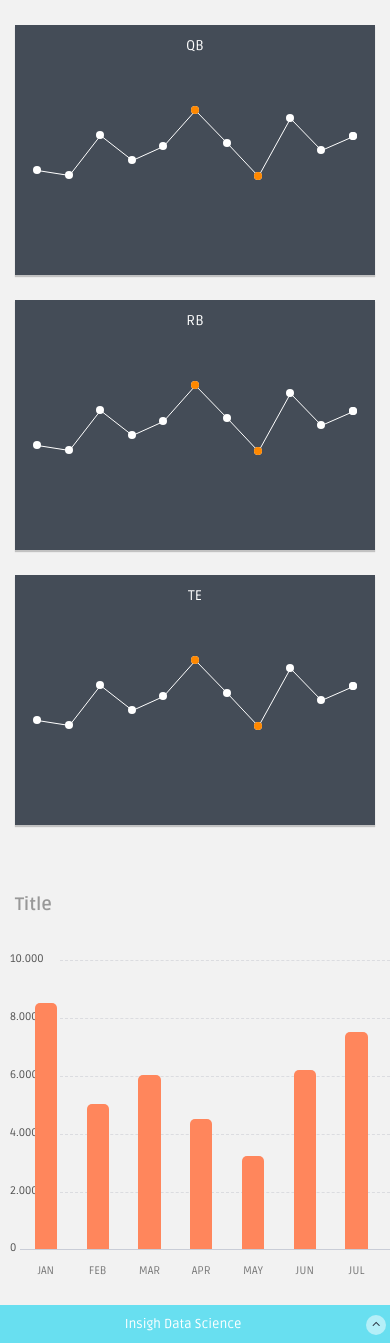
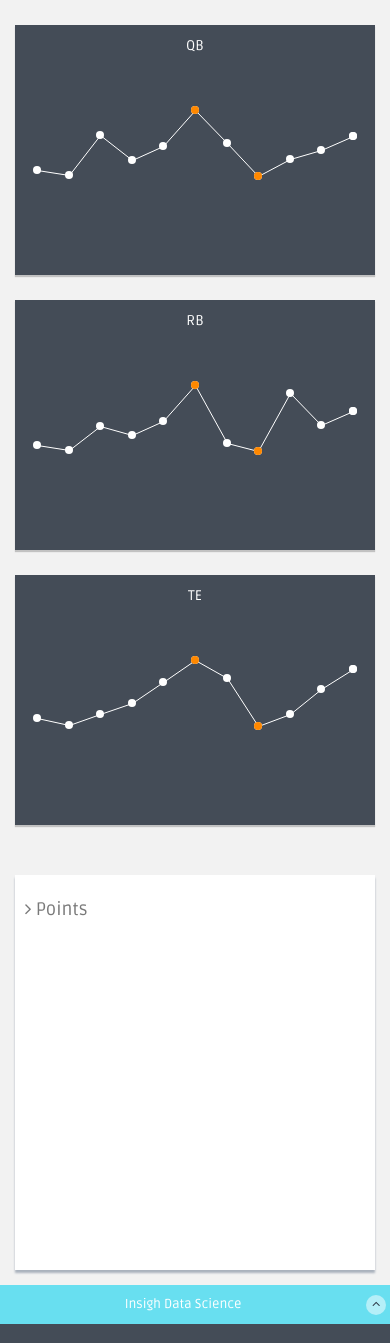
Before and after one commit to soliverost/FantasySportsLeagues, a Flask app: template WebServer/templates/index.html in a window 390 px wide; the page is wider, and only the part inside the window is pictured. Shown: the part 60-1403 px from the top of that part. Run offline with Flask 2, Linux system fonts and the light colour scheme; the template is opened without the code that fills it, so the values that code supplies are empty; some libraries are stand-ins or nearby versions.

Commit message:
New web template, included user selection

```diff
--- a/WebServer/templates/index.html
+++ b/WebServer/templates/index.html
@@ -52,7 +52,18 @@
               <!-- sidebar menu start-->
               <ul class="sidebar-menu" id="nav-accordion">
 
-              	  <p class="centered"><a href="profile.html"><img src="" class="img-circle" width="60"></a></p>
+              	  <div>
+                      <h4 class="mb"><i class="fa fa-angle-right"></i> User</h4>
+
+                      <!-- <form class="form-inline" role="form"> -->
+                          <div class="form-group">
+                              <label class="sr-only" for="exampleInputEmail2">Select User:</label>
+                              <input type="number" class="form-control" placeholder="user id" id="userRoserUserId">
+                          </div>
+                          <button id="userRosterShowBtn" class="btn btn-theme">Show</button>
+                      <!-- </form> -->
+                  </div><!-- /form-panel -->
+
               	  <h5 class="centered">User 23481</h5>
 
                   <li class="mt">
@@ -63,7 +74,7 @@
                   </li>
 
                   <li class="sub-menu">
-                      <a href="javascript:;" >
+                      <a href="management.html" >
                           <i class="fa fa-desktop"></i>
                           <span>Customer Analysis</span>
                       </a>
@@ -89,40 +100,16 @@
       <section id="main-content">
           <section class="wrapper">
 
-          	<script>
-            // Jquery not loaded until later...
-          	//$(document).ready(function() {
-            //    console.log( "ready!" );
-            //});
 
-            function getUserRoster(userId) {
-              $.ajax({
-              url: "data/user/roster/" + userId,
-              })
-              .done(function( json ) {
-                console.log(json);
-              });
-            };
-          	</script>
-
-            <ul class="messages">
-					  {% for message in messages %}
-					    <li>
-					      {{ message.points }}
-					    </li>
-					  {% endfor %}
-					  </ul>
-
-
-                      <div class="row mt">
-                                  <div class="col-md-4 col-sm-4 mb">
+          <div class="row mt">
+            <div class="col-md-4 col-sm-4 mb">
               <!-- REVENUE PANEL -->
               <div class="darkblue-panel pn">
                 <div class="darkblue-header">
-                  <h5>QB</h5>
+                  <h5 id="rosterQB">QB</h5>
                 </div>
                 <div class="chart mt">
-                  <div class="sparkline" data-type="line" data-resize="true" data-height="75" data-width="90%" data-line-width="1" data-line-color="#fff" data-spot-color="#fff" data-fill-color="" data-highlight-line-color="#fff" data-spot-radius="4" data-data="[200,135,667,333,526,996,564,123,890,464,655]"></div>
+                  <div class="sparkline" data-type="line" data-resize="true" data-height="75" data-width="90%" data-line-width="1" data-line-color="#fff" data-spot-color="#fff" data-fill-color="" data-highlight-line-color="#fff" data-spot-radius="4" data-data="[200,135,667,333,526,996,564,123,342,464,655]"></div>
                 </div>
               </div>
             </div><!-- /col-md-4 -->
@@ -131,10 +118,10 @@
               <!-- REVENUE PANEL -->
               <div class="darkblue-panel pn">
                 <div class="darkblue-header">
-                  <h5>RB</h5>
+                  <h5 id="rosterRB">RB</h5>
                 </div>
                 <div class="chart mt">
-                  <div class="sparkline" data-type="line" data-resize="true" data-height="75" data-width="90%" data-line-width="1" data-line-color="#fff" data-spot-color="#fff" data-fill-color="" data-highlight-line-color="#fff" data-spot-radius="4" data-data="[200,135,667,333,526,996,564,123,890,464,655]"></div>
+                  <div class="sparkline" data-type="line" data-resize="true" data-height="75" data-width="90%" data-line-width="1" data-line-color="#fff" data-spot-color="#fff" data-fill-color="" data-highlight-line-color="#fff" data-spot-radius="4" data-data="[200,135,453,333,526,996,234,123,890,464,655]"></div>
                 </div>
               </div>
             </div><!-- /col-md-4 -->
@@ -143,10 +130,10 @@
               <!-- REVENUE PANEL -->
               <div class="darkblue-panel pn">
                 <div class="darkblue-header">
-                  <h5>TE</h5>
+                  <h5 id="rosterTE">TE</h5>
                 </div>
                 <div class="chart mt">
-                  <div class="sparkline" data-type="line" data-resize="true" data-height="75" data-width="90%" data-line-width="1" data-line-color="#fff" data-spot-color="#fff" data-fill-color="" data-highlight-line-color="#fff" data-spot-radius="4" data-data="[200,135,667,333,526,996,564,123,890,464,655]"></div>
+                  <div class="sparkline" data-type="line" data-resize="true" data-height="75" data-width="90%" data-line-width="1" data-line-color="#fff" data-spot-color="#fff" data-fill-color="" data-highlight-line-color="#fff" data-spot-radius="4" data-data="[200,135,234,333,526,734,564,123,231,464,655]"></div>
                 </div>
               </div>
             </div><!-- /col-md-4 -->
@@ -156,56 +143,22 @@
                     </div><!-- /row -->
 
 					<div class="row mt">
-                      <!--CUSTOM CHART START -->
-                      <div class="border-head">
-                          <h3>Title</h3>
-                      </div>
-                      <div class="custom-bar-chart">
-                          <ul class="y-axis">
-                              <li><span>10.000</span></li>
-                              <li><span>8.000</span></li>
-                              <li><span>6.000</span></li>
-                              <li><span>4.000</span></li>
-                              <li><span>2.000</span></li>
-                              <li><span>0</span></li>
-                          </ul>
-                          <div class="bar">
-                              <div class="title">JAN</div>
-                              <div class="value tooltips" data-original-title="8.500" data-toggle="tooltip" data-placement="top">85%</div>
-                          </div>
-                          <div class="bar ">
-                              <div class="title">FEB</div>
-                              <div class="value tooltips" data-original-title="5.000" data-toggle="tooltip" data-placement="top">50%</div>
-                          </div>
-                          <div class="bar ">
-                              <div class="title">MAR</div>
-                              <div class="value tooltips" data-original-title="6.000" data-toggle="tooltip" data-placement="top">60%</div>
-                          </div>
-                          <div class="bar ">
-                              <div class="title">APR</div>
-                              <div class="value tooltips" data-original-title="4.500" data-toggle="tooltip" data-placement="top">45%</div>
-                          </div>
-                          <div class="bar">
-                              <div class="title">MAY</div>
-                              <div class="value tooltips" data-original-title="3.200" data-toggle="tooltip" data-placement="top">32%</div>
-                          </div>
-                          <div class="bar ">
-                              <div class="title">JUN</div>
-                              <div class="value tooltips" data-original-title="6.200" data-toggle="tooltip" data-placement="top">62%</div>
-                          </div>
-                          <div class="bar">
-                              <div class="title">JUL</div>
-                              <div class="value tooltips" data-original-title="7.500" data-toggle="tooltip" data-placement="top">75%</div>
+                      <div class="col-lg-12">
+                          <div class="content-panel">
+                <h4><i class="fa fa-angle-right"></i> Points</h4>
+                              <div class="panel-body text-center">
+                                  <canvas id="line" height="300" width="400"></canvas>
+                              </div>
                           </div>
                       </div>
-                      <!--custom chart end-->
+                  </div>
 					</div><!-- /row -->
 
                   </div><!-- /col-lg-9 END SECTION MIDDLE -->
 
 
 
-              </div><! --/row -->
+              </div><!-- /row -->
           </section>
       </section>
 
@@ -240,6 +193,52 @@
 
     <!--script for this page-->
     <script src="static/js/sparkline-chart.js"></script>
+    <script src="assets/js/chart-master/Chart.js"></script>
+    <script src="assets/js/chartjs-conf.js"></script>
+
+
+    <!-- more scripts -->
+
+    <!-- format me (indents and stuff) -->
+                <script>
+
+
+            function getUserRosterAndUpdateUi(userId) {
+              $.ajax({
+              url: "data/user/roster/" + userId,
+              })
+              .done(function( jsonString ) {
+
+                // Debug print
+                // console.log(jsonString);
+
+                // Parse the string into a json object
+                var json = JSON.parse(jsonString);
+                for (var i = 0; i < json.length; i++) {
+
+                    // Debug print to web console
+                    // console.log(json[i].position + " " + json[i].playername);
+
+                    // Used index of because the json is returned as " QB" (extra leading space for some reason)
+                    if(json[i].position.indexOf("QB") >= 0)
+                      $("#rosterQB").text(json[i].playername);
+                    else if(json[i].position.indexOf("RB") >= 0)
+                      $("#rosterRB").text(json[i].playername);
+                    else if(json[i].position.indexOf("TE") >= 0)
+                      $("#rosterTE").text(json[i].playername);
+                }
+              });
+            };
+            </script>
+
+    <script>
+            $(document).ready(function() {
+                $("#userRosterShowBtn").click(function(){
+                  var userId = $("#userRoserUserId").val();
+                  getUserRosterAndUpdateUi(userId);
+                });
+            });
+    </script>
 
 
   </body>
```
Also changed, not shown: WebServer/FlaskServer.py (+4 -11 lines), WebServer/templates/management.html (added, +158 -0 lines).
